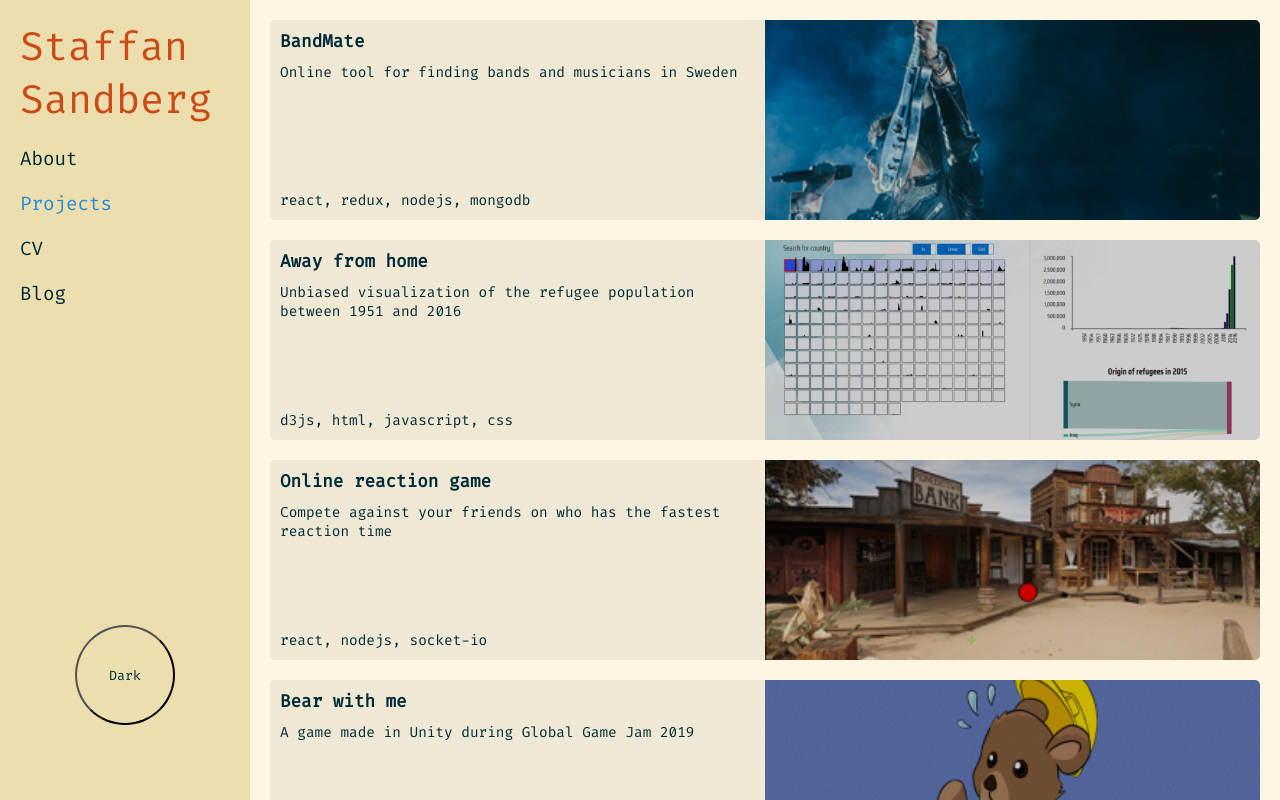
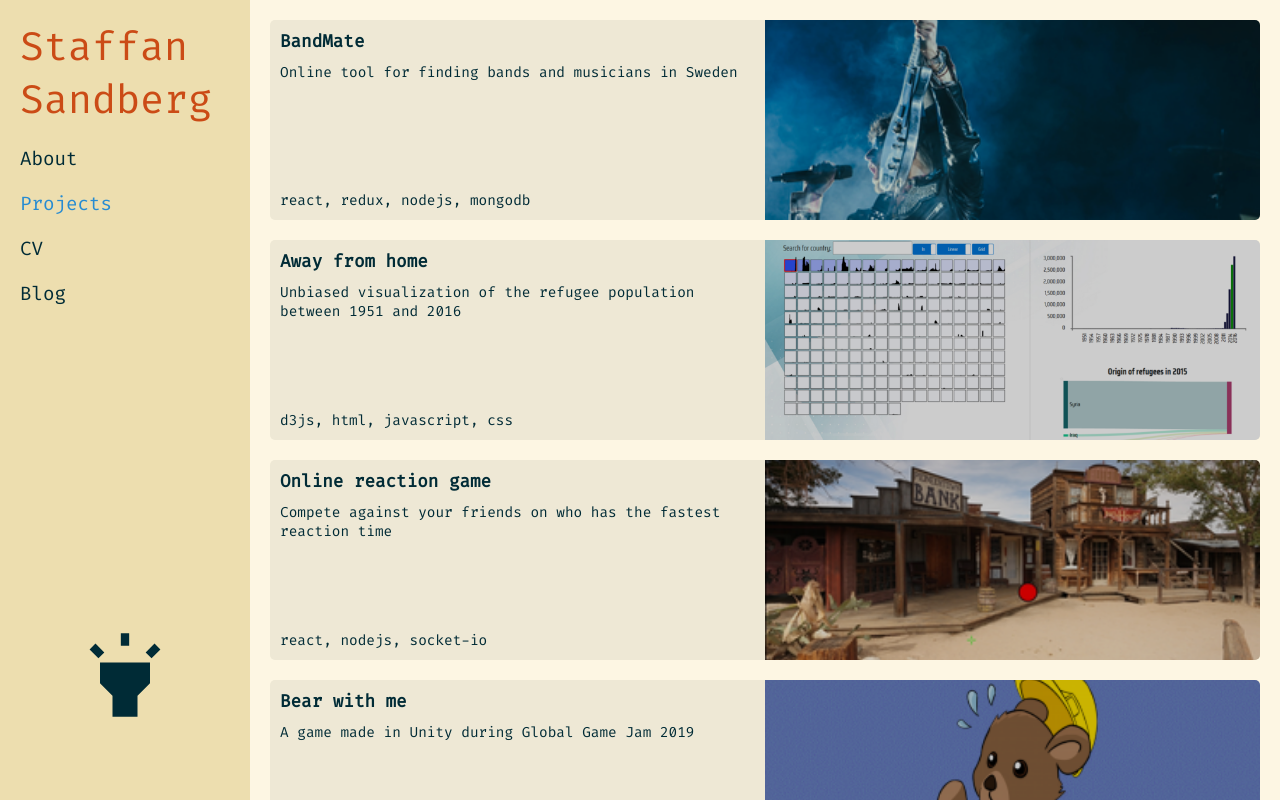
Before and after one commit to Sandsten/portfolio, a React app in the folder client/: page /projects in a window 1280 px wide. Shown: the top 800 px of the page. Built offline with nearby package versions, Linux system fonts and the light colour scheme; no server answers.

Commit message:
Theme button style change

```diff
--- a/client/src/components/ProjectCard.js
+++ b/client/src/components/ProjectCard.js
@@ -2,7 +2,7 @@ import React from 'react';
 import { Link } from 'react-router-dom';
 
 import styled from 'styled-components';
-import { BASE03, BASE2, BASE01, BASE2_SATURATED, BASE02_SATURATED, BASE1 } from '../constants/colors';
+import { BASE03, BASE2, BASE2_SATURATED, BASE02_SATURATED, BASE1 } from '../constants/colors';
 import { MOBILE_XS } from '../constants/sizes';
 
 const StyledProjectCard = styled(Link)`
@@ -24,7 +24,7 @@ const StyledProjectCard = styled(Link)`
   overflow: hidden;
 
   @media (min-width: ${MOBILE_XS}) {
-    min-height: auto;
+    min-height: auto; /*Nullify the previous min-height*/
     height: 200px;
     grid-template-areas:
       'title img'
@@ -57,7 +57,6 @@ const Image = styled.img`
   object-fit: cover;
   height: 100%;
   width: 100%;
-  /* border-radius: 10px; */
   filter: ${p => (p.theme === 'LIGHT' ? 'none' : 'brightness(80%)')};
 `;
 
--- a/client/src/components/Sidebar.js
+++ b/client/src/components/Sidebar.js
@@ -3,45 +3,27 @@ import { useSelector, useDispatch } from 'react-redux';
 import { Link } from 'react-router-dom';
 import styled, { css } from 'styled-components';
 
-import {
-  BASE02,
-  BASE2,
-  BASE03,
-  GREEN,
-  ORANGE,
-  YELLOW,
-  CYAN,
-  BLUE,
-  BASE0,
-  BASE1,
-  BASE2_SATURATED,
-  BASE3
-} from '../constants/colors';
+import { BASE00, BASE2, BASE03, ORANGE, BASE0, BASE1, BASE2_SATURATED, BLUE, YELLOW } from '../constants/colors';
 import { DESKTOP_XS } from '../constants/sizes';
-
 import { setTheme, toggleTheme } from '../redux/actions/appSettingsActions';
 
 const StyledSidebar = styled.div`
   grid-area: sidebar;
   padding: 10px;
   height: auto;
-  position: sticky;
+  position: sticky; /*Important that the parent has the correct height for this to work properly*/
   top: 0;
   background-color: ${p => (p.theme === 'LIGHT' ? BASE2_SATURATED : BASE03)};
   z-index: 100;
-  /* color: ${p => (p.theme === 'LIGHT' ? 'black' : BASE1)}; */
 
   display: grid;
-  grid-template-areas: "name options" "nav options";
+  grid-template-areas: 'name options' 'nav options';
   grid-template-columns: 1fr auto;
 
   @media (min-width: ${DESKTOP_XS}) {
     height: 100vh;
     padding: 20px;
     display: block;
-    /* grid-template-areas: "name"  "nav" "options";
-    grid-template-columns: 1fr;
-    grid-template-rows: auto auto auto; */
   }
 `;
 
@@ -84,18 +66,42 @@ const SidebarLink = styled(StyledLink)`
   }
 `;
 
-const Button = styled.button`
+const ThemeButton = ({ className, width = 24, height = 24, handleClick }) => {
+  return (
+    <svg
+      className={className}
+      xmlns="http://www.w3.org/2000/svg"
+      xmlnsXlink="http://www.w3.org/1999/xlink"
+      width={width}
+      height={height}
+      viewBox="0 0 24 24"
+      onClick={handleClick}
+    >
+      <defs>
+        <path id="a" d="M0 0h24v24H0V0z" />
+      </defs>
+      <clipPath id="b">
+        <use xlinkHref="#a" overflow="visible" />
+      </clipPath>
+      <path
+        d="M6 14l3 3v5h6v-5l3-3V9H6zm5-12h2v3h-2zM3.5 5.875L4.914 4.46l2.12 2.122L5.62 7.997zm13.46.71l2.123-2.12 1.414 1.414L18.375 8z"
+        clip-path="url(#b)"
+      />
+    </svg>
+  );
+};
+
+const StyledThemeButton = styled(ThemeButton)`
   grid-area: options;
-  width: 70px;
-  height: 70px;
-  border-radius: 50%;
+  fill: ${p => (p.theme === 'LIGHT' ? BASE03 : BASE2_SATURATED)};
 
-  background-color: ${p => (p.theme === 'LIGHT' ? BASE2_SATURATED : BASE03)};
-  color: ${p => (p.theme === 'LIGHT' ? BASE03 : BASE2)};
+  :hover {
+    cursor: pointer;
+    fill: ${p => (p.theme === 'LIGHT' ? 'black' : YELLOW)};
+  }
 
   @media (min-width: ${DESKTOP_XS}) {
     position: absolute;
-    /* align-self: bottom; */
     width: 100px;
     height: 100px;
     bottom: 75px;
@@ -143,9 +149,7 @@ const Sidebar = props => {
           Blog
         </SidebarLink>
       </span>
-      <Button theme={theme} onClick={handleThemeToggle}>
-        {theme === 'LIGHT' ? 'Dark' : 'Light'}
-      </Button>
+      <StyledThemeButton theme={theme} width="50" height="50" handleClick={handleThemeToggle} />
     </StyledSidebar>
   );
 };
```
